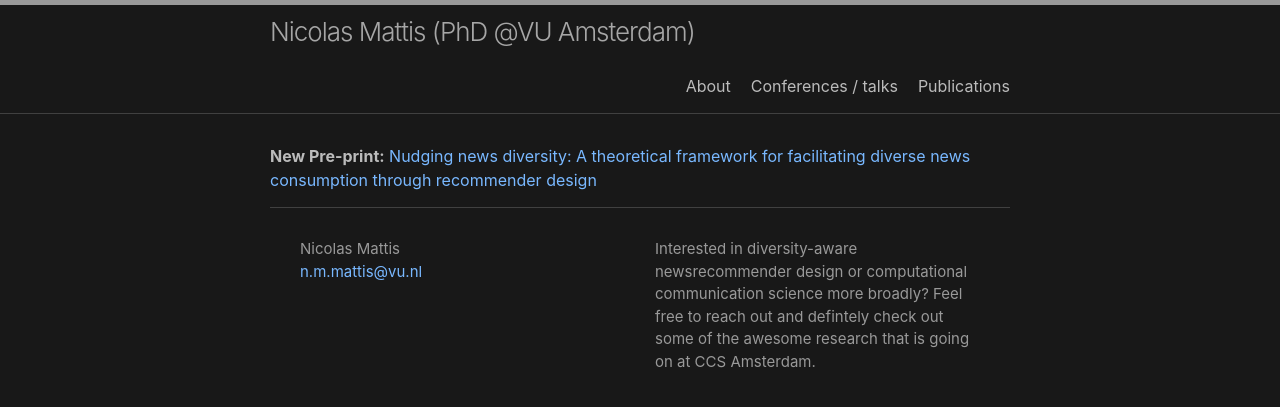
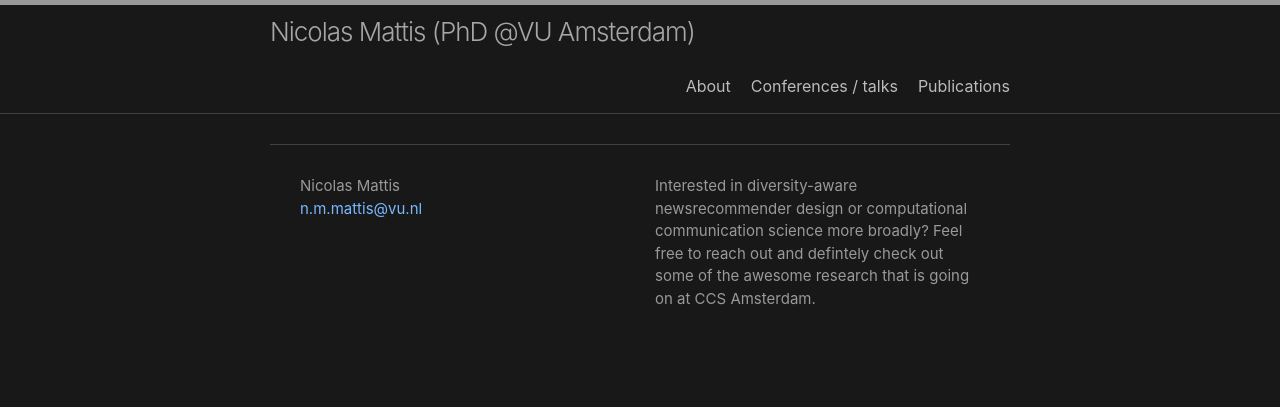
Before and after one commit to nickma101/nickma101.github.io, a Jekyll site: the page built from index.md, in a window 1280 px wide. Shown: the top 407 px of the page. Built offline with Jekyll 4.4.1, drawn with Linux system fonts in a browser that asks for light colours.

Commit message:
Update index.md

```diff
--- a/index.md
+++ b/index.md
@@ -7,5 +7,3 @@
 #
 layout: home
 ---
-
-**New Pre-print:** [Nudging news diversity: A theoretical framework for facilitating diverse news consumption through recommender design](https://osf.io/preprints/socarxiv/wvxf5/)
```
